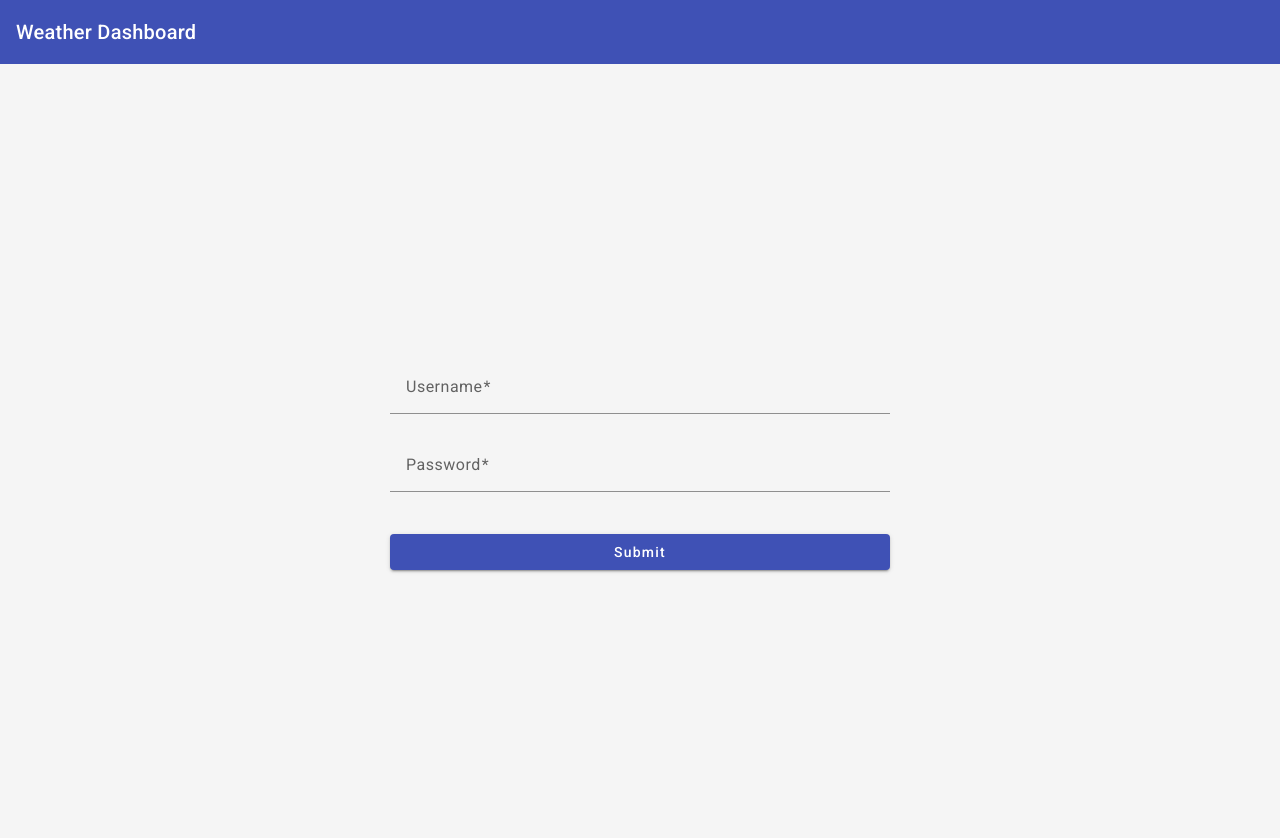
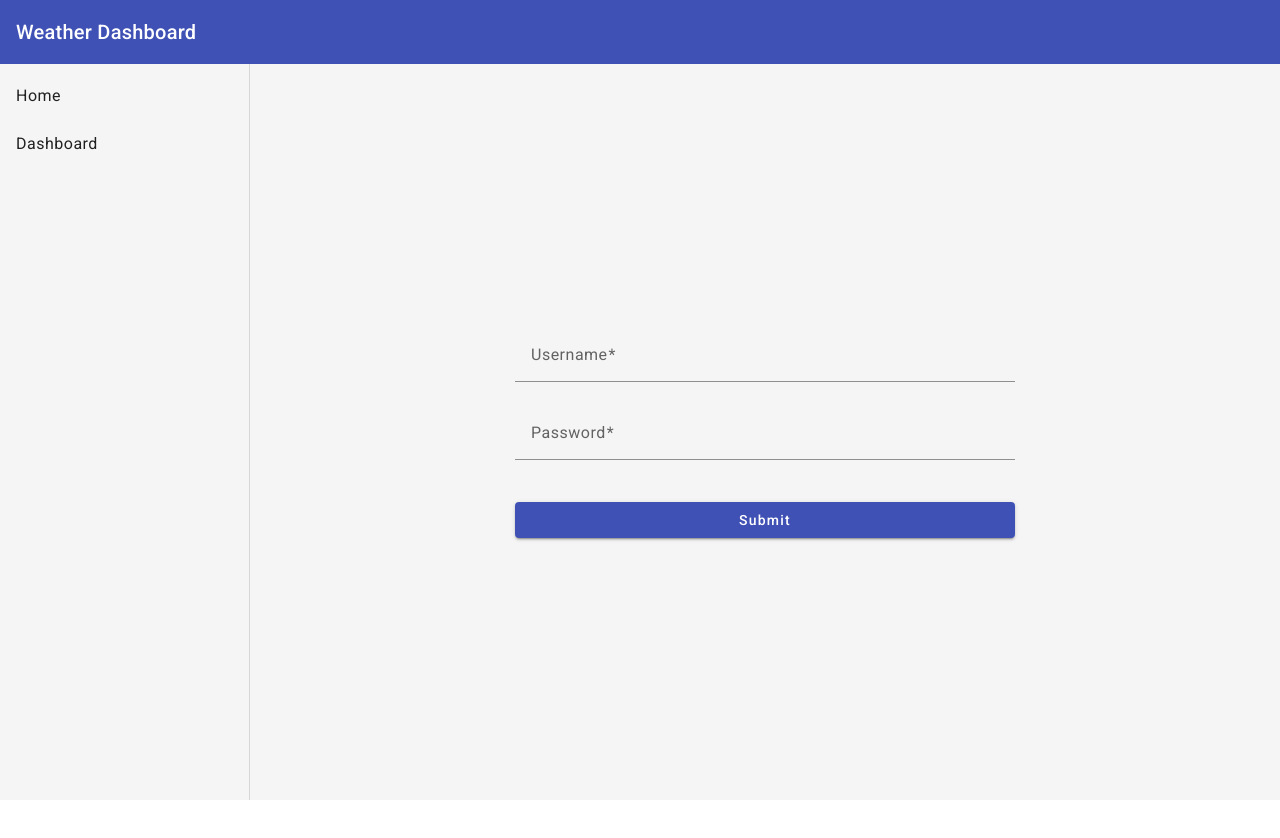
Before and after one commit to tigran-sn/weather-dashboard, an Angular app: page /login in a window 1280 px wide. Shown: the top 838 px of the page. After the commit the page ends 800 px from the top, so only its background shows below. Built offline with nearby package versions, Linux system fonts and the light colour scheme.

Commit message:
Update navigation and styling

```diff
--- a/src/app/app.component.html
+++ b/src/app/app.component.html
@@ -7,12 +7,15 @@
 <mat-sidenav-container>
   <mat-sidenav mode="side" opened>
     <mat-nav-list>
-      <a mat-list-item routerLink="/home">Home</a>
-      <a mat-list-item routerLink="/dashboard">Dashboard</a>
+      <a mat-list-item routerLink="/home" routerLinkActive="active">Home</a>
+      <a mat-list-item routerLink="/dashboard" routerLinkActive="active"
+        >Dashboard</a
+      >
     </mat-nav-list>
   </mat-sidenav>
+  <mat-sidenav-content>
+    <div class="wrapper">
+      <router-outlet></router-outlet>
+    </div>
+  </mat-sidenav-content>
 </mat-sidenav-container>
-<div class="wrapper">
-  <router-outlet></router-outlet>
-</div>
-<!-- <router-outlet></router-outlet> -->
--- a/src/app/app.component.scss
+++ b/src/app/app.component.scss
@@ -0,0 +1,11 @@
+mat-sidenav-container {
+  height: calc(100vh - 64px);
+}
+
+mat-sidenav {
+  width: 250px;
+  background-color: #f5f5f5;
+}
+.active {
+  background-color: #e0e0e0;
+}
--- a/src/app/private/components/dashboard/dashboard.component.scss
+++ b/src/app/private/components/dashboard/dashboard.component.scss
@@ -2,7 +2,7 @@
   display: flex;
   justify-content: center;
   align-items: center;
-  height: 100vh;
+  height: calc(100vh - 64px);
   background-color: #f3f3f3;
 }
 
--- a/src/app/private/components/home/home.component.scss
+++ b/src/app/private/components/home/home.component.scss
@@ -2,7 +2,7 @@
   display: flex;
   justify-content: center;
   align-items: center;
-  height: 100vh;
+  height: calc(100vh - 64px);
   background-color: #f3f3f3;
 }
 
--- a/src/app/public/components/login/login.component.scss
+++ b/src/app/public/components/login/login.component.scss
@@ -2,7 +2,7 @@
   display: flex;
   justify-content: center;
   align-items: center;
-  height: 100vh;
+  height: calc(100vh - 64px);
   background-color: #f5f5f5;
 }
 
```
